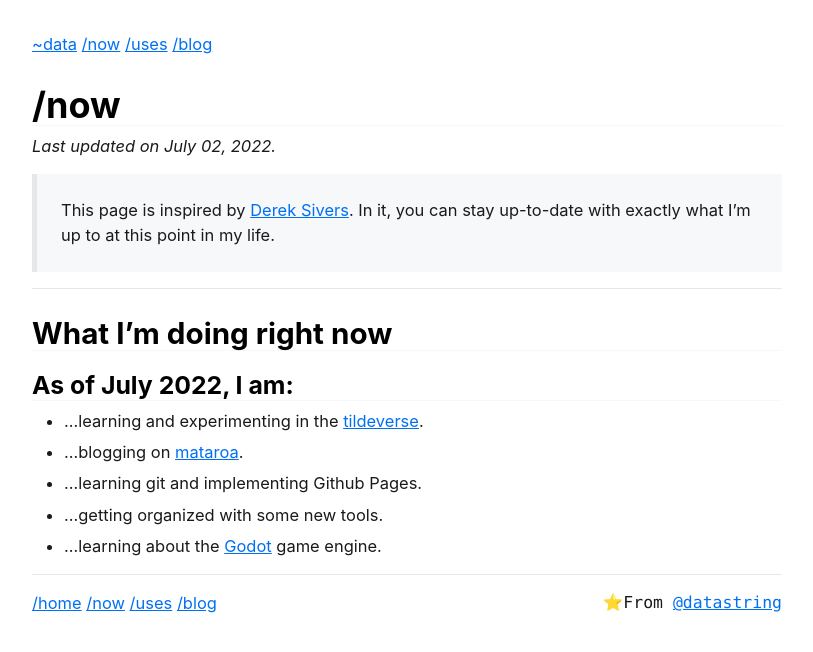
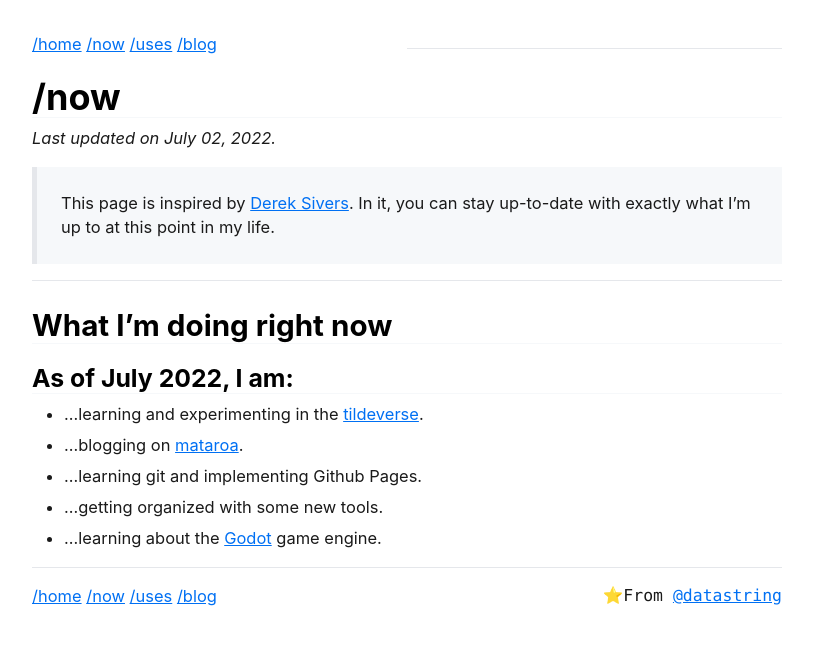
Before and after one commit to datastring/datastring.github.io, a Jekyll site: the page built from now.md, in a window 1280 px wide. Shown: the top 652 px of the page, without its empty margins (233-1046 px from the left). Built offline with Jekyll 4.4.1, drawn with Linux system fonts in a browser that asks for light colours.

Commit message:
more nav changes

```diff
--- a/_layouts/default.html
+++ b/_layouts/default.html
@@ -4,14 +4,20 @@
     <meta charset="utf-8">
     <title>{{ page.title }}</title>
     <link rel="stylesheet" href="/css/style.css">
+    <nav style="float: left; width: 50%;">
+        {% for item in site.data.navigation %}
+          <a href="{{ item.link }}" {% if page.url == item.link %}style="color: #7928CA;"{% endif %}>{{ item.name }}</a>
+        {% endfor %}
+    </nav>
+    <hr>
   </head>
   <body>
-    <nav>
+    <!-- <nav>
       <a href="/">~data</a>
       <a href="/now">/now</a>
       <a href="/uses">/uses</a>
       <a href="/blog">/blog</a>
-    </nav>
+    </nav> -->
     <!-- <h1>{{ page.title }}</h1> -->
     <section>
       {{ content }}
@@ -26,7 +32,7 @@
       </nav> -->
       <nav style="float: left; width: 50%;">
         {% for item in site.data.navigation %}
-          <a href="{{ item.link }}" {% if page.url == item.link %}style="color: red;"{% endif %}>{{ item.name }}</a>
+          <a href="{{ item.link }}" {% if page.url == item.link %}style="color: #7928CA;"{% endif %}>{{ item.name }}</a>
         {% endfor %}
       </nav>
       <div style="float: right; width: 50%;"><p align="right" style="font-family: var(--nc-font-mono);">⭐️From <a href="https://github.com/datastring">@datastring</a></p></div>
```
